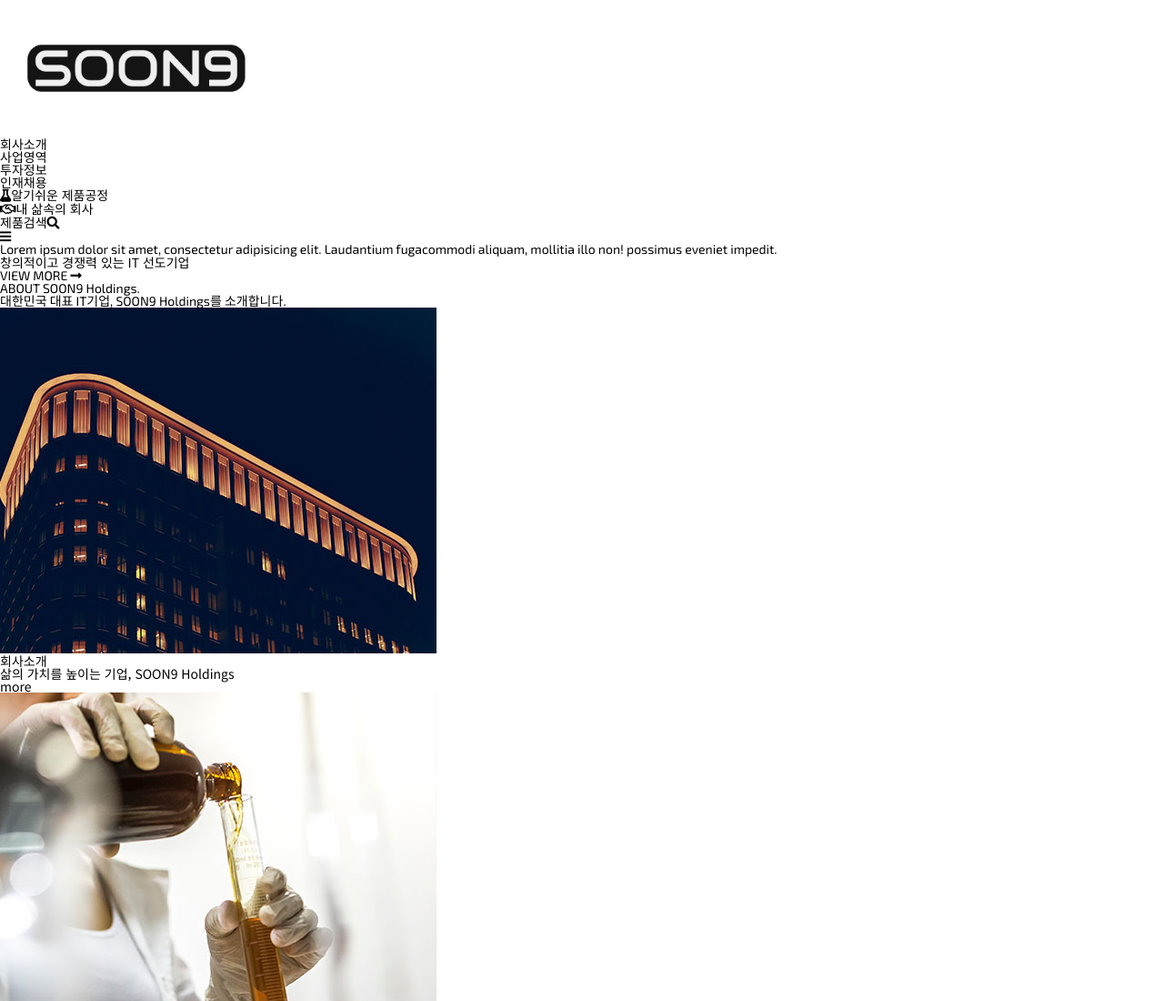
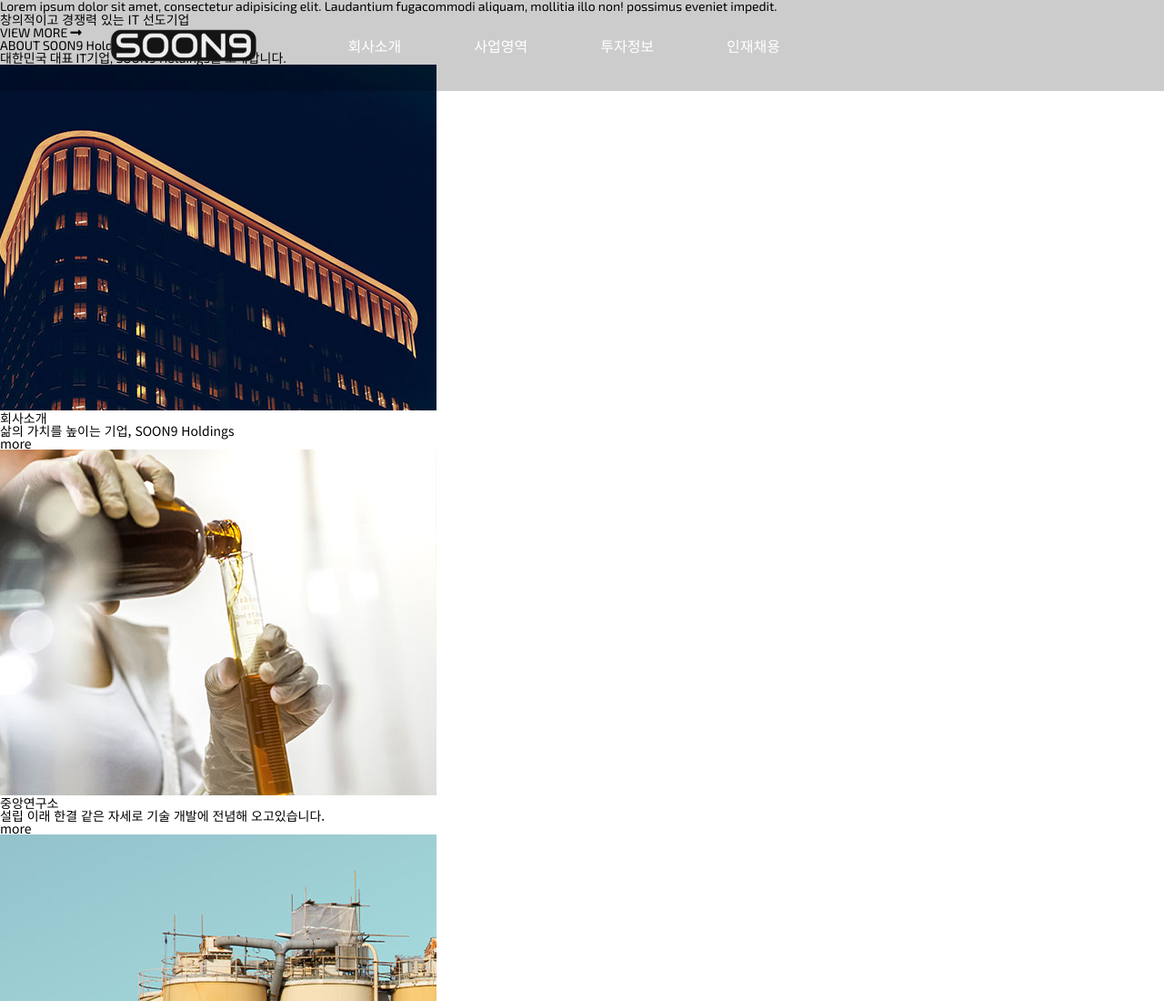
Before and after one commit to junglimit/css-template1, a plain HTML site: page index.html in a window 1280 px wide. Shown: the top 1100 px of the page at 91% size. Drawn offline with nearby package versions, Linux system fonts and the light colour scheme.

Commit message:
# header style

```diff
--- a/css/main.css
+++ b/css/main.css
@@ -1 +1,84 @@
 @import url('../css/common.css');
+
+@import url('common.css');
+
+/* header style */
+header {
+  background: rgba(0,0,0, 0.2);
+  width: 100%;
+  height: 100px;
+  line-height: 100px;
+  position: fixed;
+  top: 0;
+}
+header .inner-header {
+  /* border: 3px solid tomato; */
+  width: 84%;
+  margin: 0 auto;
+}
+
+header .inner-header .logo {
+  /* border: 3px solid violet; */
+  float: left;
+  width: 200px;
+}
+header .inner-header .logo img {
+  width: 100%;
+}
+
+
+header .inner-header .gnb {
+  /* border: 3px solid red; */
+  float: left;
+  margin-left: 80px;
+}
+header .inner-header .gnb li {
+  /* border: 3px dashed yellow; */
+  float: left;
+  margin-right: 80px;
+}
+
+header .inner-header .gnb li a {
+  /* background: red; */
+  display: block;
+  color: #fff;
+  font-size: 16px;
+}
+header .inner-header .gnb li a:hover {
+  color: #ff8342;
+}
+
+
+header .inner-header .tnb {
+  /* border: 3px solid blue; */
+  float: right;
+  color: #fff;
+  font-size: 16px;
+}
+header .inner-header .tnb li {
+  float: left;
+  margin-right: 25px;
+}
+header .inner-header .tnb li:first-child i,
+header .inner-header .tnb li:nth-child(2) i {
+  margin-right: 8px;
+  font-size: 18px;
+}
+
+header .inner-header .tnb li:last-child a {
+  border: 1px solid #fff;
+  padding: 5px 15px;
+  border-radius: 30px;
+}
+header .inner-header .tnb li:last-child a:hover {
+  background: #fff;
+  color: #ff8342;
+}
+
+header .inner-header .tnb li:last-child i {
+  margin-left: 5px;
+}
+
+header .inner-header .gnb-mobile {
+  display: none;
+}
```
Also changed, not shown: index.html (+1 -0 lines).
